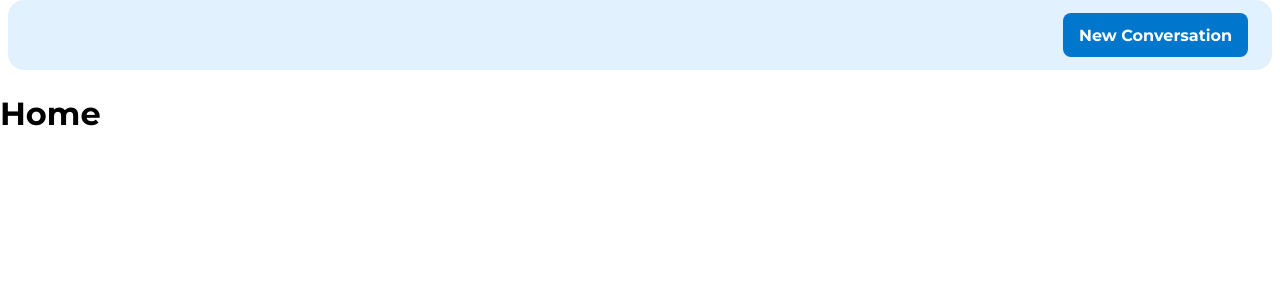
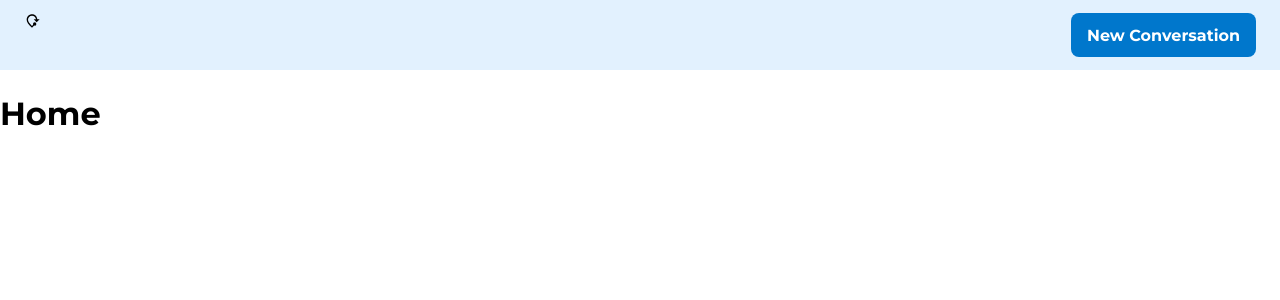
Before and after one commit to IBM-Summer-Academy/TravelChat, a React (Vite) app in the folder travelchat.client/: page / in a window 1280 px wide. Shown: the top 300 px of the page. Built offline with nearby package versions, Linux system fonts and the light colour scheme.

Commit message:
change on the nav bar(ative state to button and moved an icon)

```diff
--- a/travelchat.client/src/Components/Navbar.jsx
+++ b/travelchat.client/src/Components/Navbar.jsx
@@ -1,13 +1,16 @@
 import React from 'react'
 import { Link } from 'react-router-dom'
 import styled from 'styled-components'
+import { MdModeOfTravel } from "react-icons/md";
 
 function Navbar() {
     return (
         <>
             <SNav>
+             <MdModeOfTravel></MdModeOfTravel>
                 <Sbutton onClick={window.location.reload}>New Conversation</Sbutton>
             </SNav>
+
         </>
     )
 
@@ -18,8 +21,7 @@ const SNav = styled.div`
     display: flex;
     padding: 0.8rem 1.5rem;
     background-color: #E2F1FE;
-    margin: 0rem 0.5rem;
-    border-radius: 1rem;
+    margin: 0rem 0.0rem;
     margin-bottom: 1.5rem;
 `
 
@@ -34,9 +36,11 @@ const Sbutton = styled(Link)`
     font-size: 1rem;
     font-weight: bold;
     margin-left: auto;
-
     &:hover {
         background-color: #005FA3;
+    }
+    &:active{
+        background-color: #0D1B1A;
     }
 `
 
```
Also changed, not shown: 1 other file (tests, documents, lock files or other folders).
